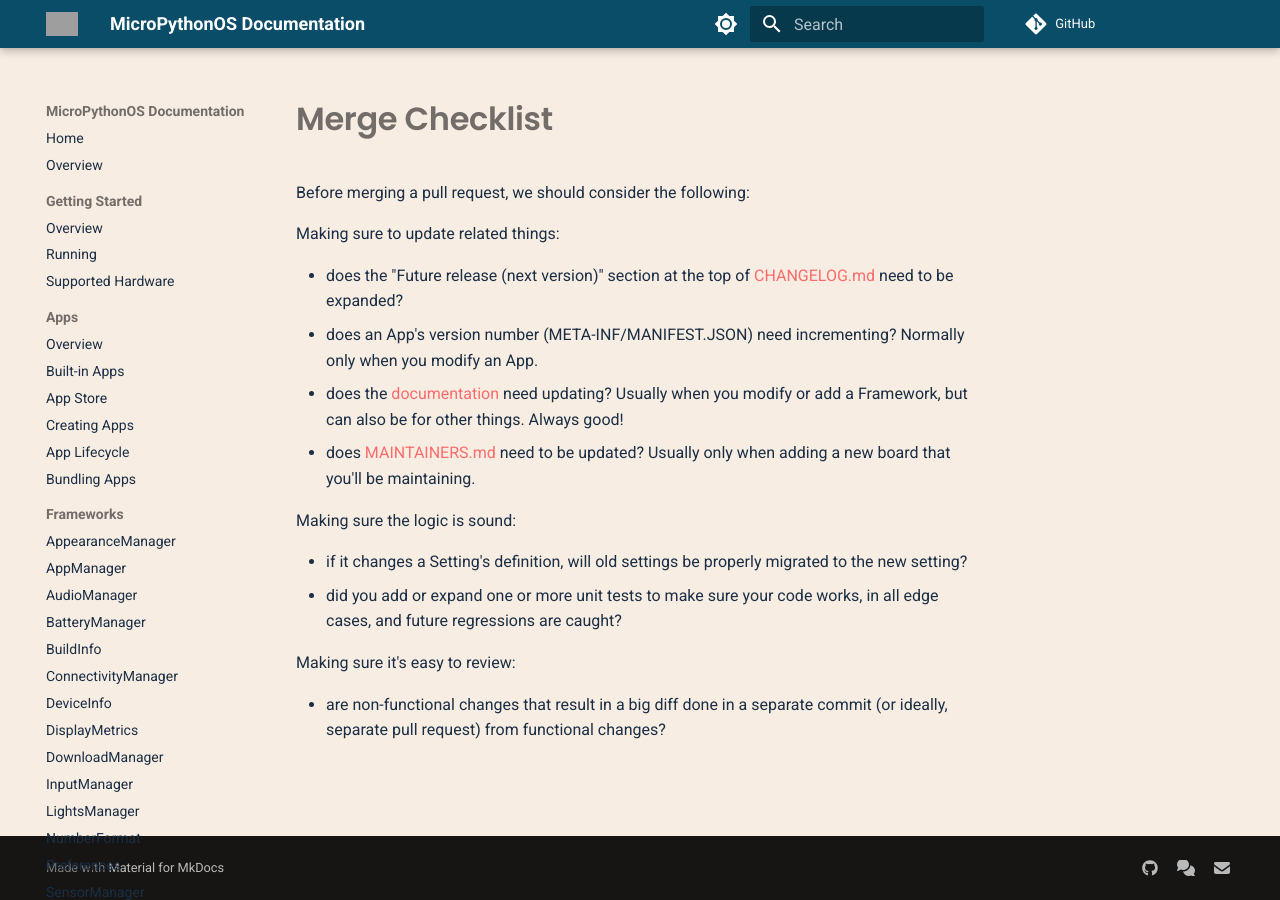
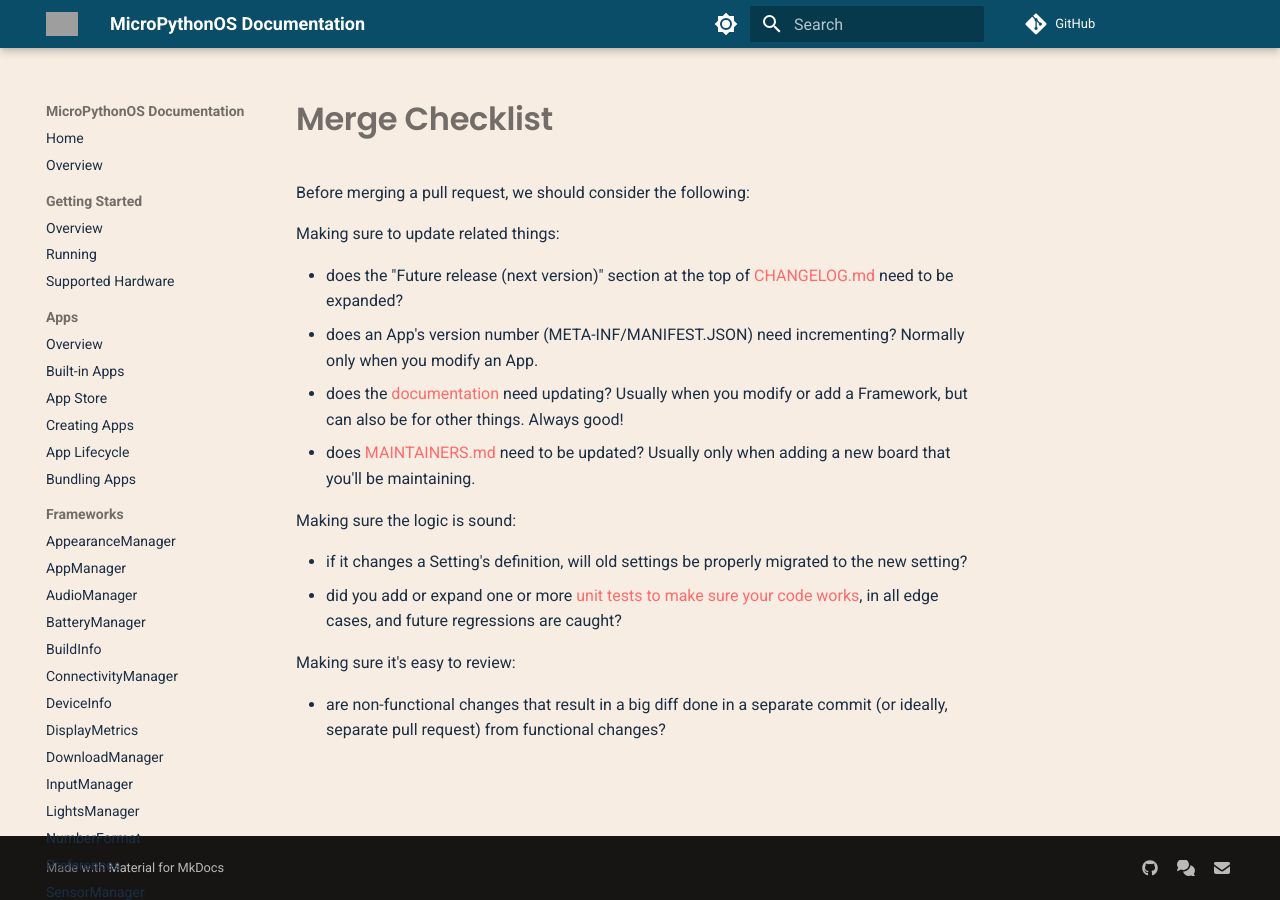
Before and after one commit to MicroPythonOS/docs, an MkDocs documentation site: the page built from docs/other/merge-checklist.md, in a window 1280 px wide. Built offline with MkDocs 1.6.1 and Material for MkDocs 9.7.7, drawn with Linux system fonts in a browser that asks for light colours; comment, search, counter and statistics services are not loaded; part of the change alters nothing that is shown; grey boxes are pictures that could not be loaded.

```diff
--- a/docs/other/merge-checklist.md
+++ b/docs/other/merge-checklist.md
@@ -10,7 +10,7 @@ Making sure to update related things:
 Making sure the logic is sound:
 
 - if it changes a Setting's definition, will old settings be properly migrated to the new setting?
-- did you add or expand one or more unit tests to make sure your code works, in all edge cases, and future regressions are caught?
+- did you add or expand one or more [unit tests to make sure your code works](../os-development/automated-testing.md), in all edge cases, and future regressions are caught?
 
 Making sure it's easy to review:
 
```
